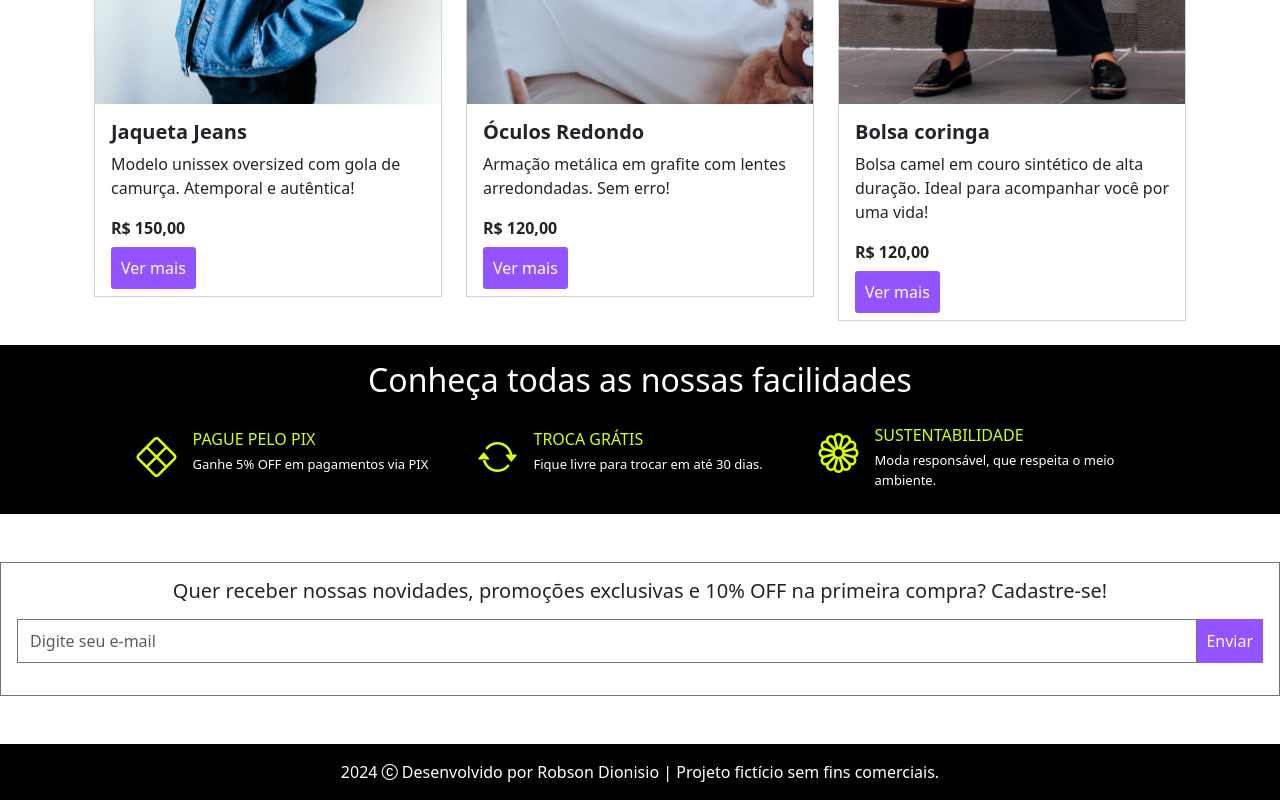
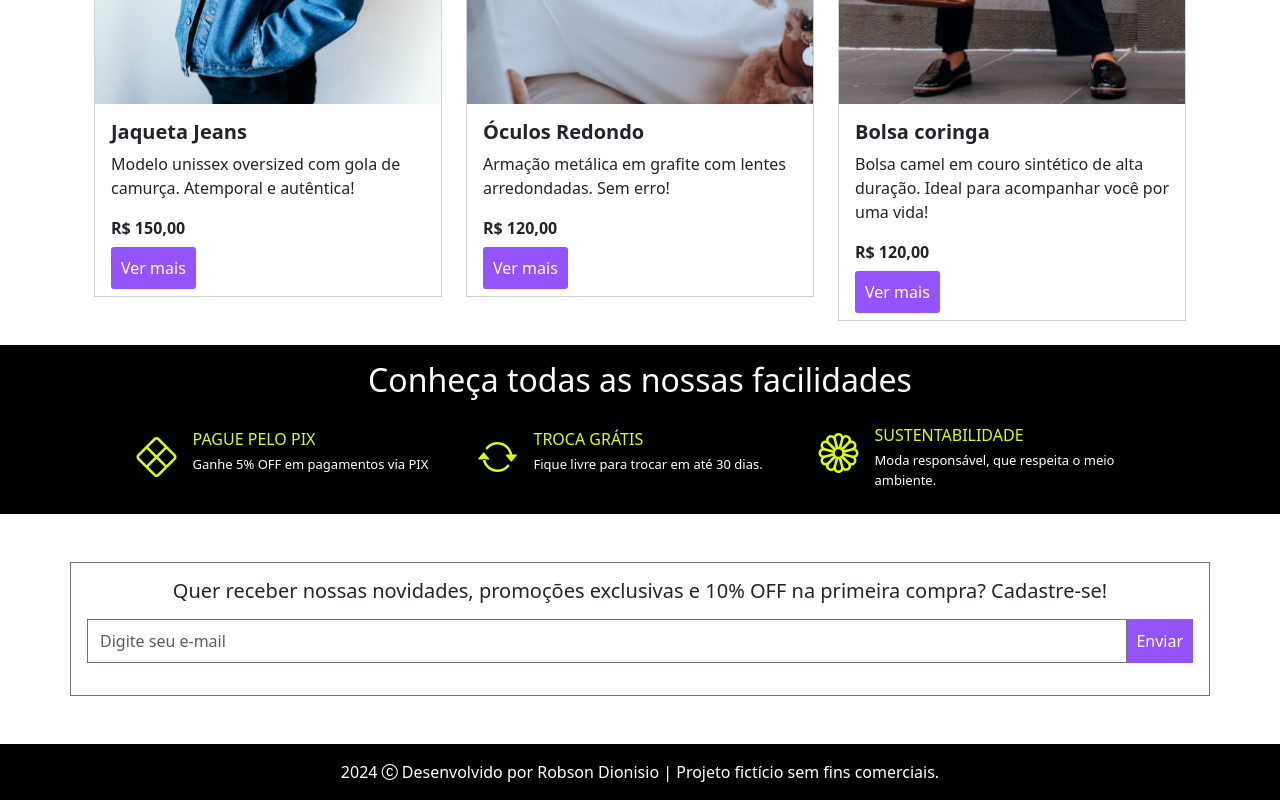
Before and after one commit to robsondionisio/alura-meteora-bootstrap, a plain HTML site: page index.html in a window 1280 px wide. Shown: the part 2458-3258 px from the top of the page. Drawn offline with nearby package versions, Linux system fonts and the light colour scheme.

Commit message:
Correção Formulario
ajuste da class no formulario

```diff
--- a/index.html
+++ b/index.html
@@ -402,7 +402,7 @@
         </section>
 
         <!-- Formulário -->
-        <form class="border border-secondary my-3 my-xl-5 p-3 text-center">
+        <form class="container border border-secondary my-3 my-xl-5 p-3 text-center div-novidades mx-auto">
             <h5>Quer receber nossas novidades, promoções exclusivas e 10% OFF na primeira compra? Cadastre-se!</h5>
             <div class="input-group my-3">
                 <input type="email" class="form-control border-secondary rounded-0" placeholder="Digite seu e-mail" aria-label="Digite seu e-mail" aria-describedby="button-addon2" />
```
